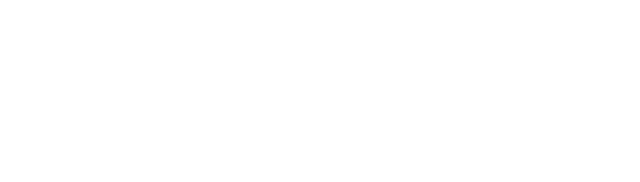
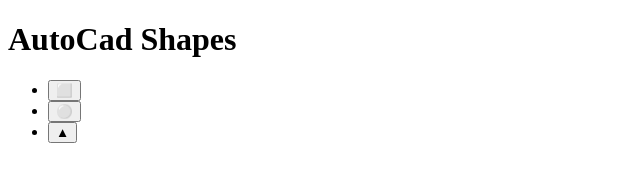
Before and after one commit to MhdTarhini/Autocad-JavaScript-Api---geometries, a plain HTML site: page index.html in a window 1280 px wide. Shown: the whole page, without its empty margins (0-640 px from the left). Drawn offline with Linux system fonts and the light colour scheme.

Commit message:
Sset Up main.js and html file to execute command

```diff
--- a/index.html
+++ b/index.html
@@ -4,10 +4,23 @@
 <head>
     <meta charset="UTF-8">
     <meta name="viewport" content="width=device-width, initial-scale=1.0">
+    <script src="./autocade.js"></script>
     <title>Document</title>
 </head>
-
+<!-- //https://df-prod.autocad360.com/jsapi/v3/Autodesk.AutoCAD.js  AutoCAD API-->
 <body>
+<h1>AutoCad Shapes</h1>
+<ul>
+    <li>
+        <button id='square' onclick="selectShape(this.id)">⬜</button>
+    </li>
+    <li>
+        <button id='circle' onclick="selectShape(this.id)">⚪</button>
+    </li>
+    <li>
+        <button id='triangle' onclick="selectShape(this.id)">▲</button>
+    </li>
+</ul>
 
 </body>
 
```
Also changed, not shown: main.js (added, +7 -0 lines).
